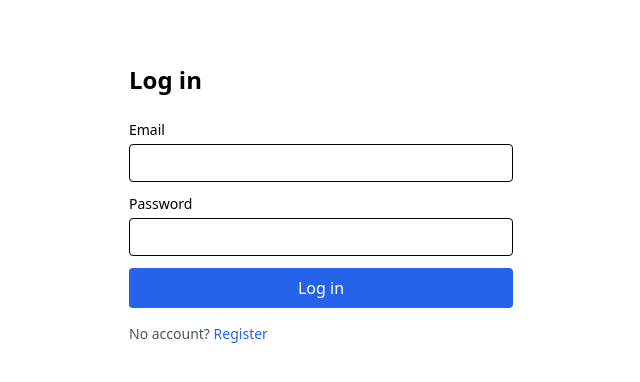
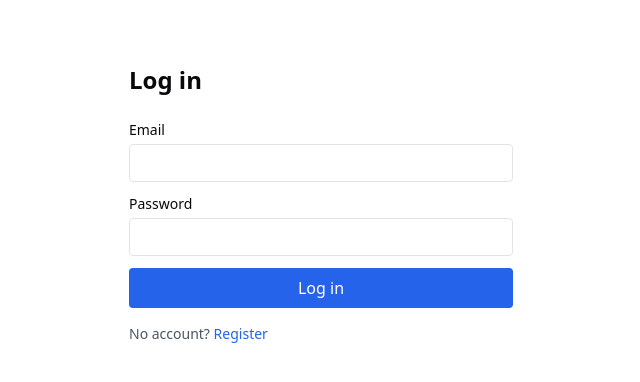
Before and after one commit to je3f-saasathon/saasathon, a React (Vite) app in the folder frontend/: page /login in a window 1280 px wide. Shown: the top 382 px of the page, without its empty margins (319-959 px from the left). Built offline with nearby package versions, Linux system fonts and the light colour scheme; no server answers.

Commit message:
Fix shadcn theme: use Tailwind v3 HSL zinc variables
shadcn init wrote oklch values (Tailwind v4 format) into CSS vars that the
v3 config wraps in hsl(), producing invalid colors. Also add the missing
destructive-foreground color and drop unused sidebar tokens.

```diff
--- a/frontend/src/index.css
+++ b/frontend/src/index.css
@@ -1,75 +1,63 @@
 @tailwind base;
 @tailwind components;
 @tailwind utilities;
+
 @layer base {
   :root {
-    --background: oklch(1 0 0);
-    --foreground: oklch(0.141 0.005 285.823);
-    --card: oklch(1 0 0);
-    --card-foreground: oklch(0.141 0.005 285.823);
-    --popover: oklch(1 0 0);
-    --popover-foreground: oklch(0.141 0.005 285.823);
-    --primary: oklch(0.21 0.006 285.885);
-    --primary-foreground: oklch(0.985 0 0);
-    --secondary: oklch(0.967 0.001 286.375);
-    --secondary-foreground: oklch(0.21 0.006 285.885);
-    --muted: oklch(0.967 0.001 286.375);
-    --muted-foreground: oklch(0.552 0.016 285.938);
-    --accent: oklch(0.967 0.001 286.375);
-    --accent-foreground: oklch(0.21 0.006 285.885);
-    --destructive: oklch(0.577 0.245 27.325);
-    --border: oklch(0.92 0.004 286.32);
-    --input: oklch(0.92 0.004 286.32);
-    --ring: oklch(0.705 0.015 286.067);
-    --chart-1: oklch(0.871 0.006 286.286);
-    --chart-2: oklch(0.552 0.016 285.938);
-    --chart-3: oklch(0.442 0.017 285.786);
-    --chart-4: oklch(0.37 0.013 285.805);
-    --chart-5: oklch(0.274 0.006 286.033);
+    --background: 0 0% 100%;
+    --foreground: 240 10% 3.9%;
+    --card: 0 0% 100%;
+    --card-foreground: 240 10% 3.9%;
+    --popover: 0 0% 100%;
+    --popover-foreground: 240 10% 3.9%;
+    --primary: 240 5.9% 10%;
+    --primary-foreground: 0 0% 98%;
+    --secondary: 240 4.8% 95.9%;
+    --secondary-foreground: 240 5.9% 10%;
+    --muted: 240 4.8% 95.9%;
+    --muted-foreground: 240 3.8% 46.1%;
+    --accent: 240 4.8% 95.9%;
+    --accent-foreground: 240 5.9% 10%;
+    --destructive: 0 84.2% 60.2%;
+    --destructive-foreground: 0 0% 98%;
+    --border: 240 5.9% 90%;
+    --input: 240 5.9% 90%;
+    --ring: 240 10% 3.9%;
+    --chart-1: 12 76% 61%;
+    --chart-2: 173 58% 39%;
+    --chart-3: 197 37% 24%;
+    --chart-4: 43 74% 66%;
+    --chart-5: 27 87% 67%;
     --radius: 0.5rem;
-    --sidebar: oklch(0.985 0 0);
-    --sidebar-foreground: oklch(0.141 0.005 285.823);
-    --sidebar-primary: oklch(0.21 0.006 285.885);
-    --sidebar-primary-foreground: oklch(0.985 0 0);
-    --sidebar-accent: oklch(0.967 0.001 286.375);
-    --sidebar-accent-foreground: oklch(0.21 0.006 285.885);
-    --sidebar-border: oklch(0.92 0.004 286.32);
-    --sidebar-ring: oklch(0.705 0.015 286.067)
   }
   .dark {
-    --background: oklch(0.141 0.005 285.823);
-    --foreground: oklch(0.985 0 0);
-    --card: oklch(0.21 0.006 285.885);
-    --card-foreground: oklch(0.985 0 0);
-    --popover: oklch(0.21 0.006 285.885);
-    --popover-foreground: oklch(0.985 0 0);
-    --primary: oklch(0.92 0.004 286.32);
-    --primary-foreground: oklch(0.21 0.006 285.885);
-    --secondary: oklch(0.274 0.006 286.033);
-    --secondary-foreground: oklch(0.985 0 0);
-    --muted: oklch(0.274 0.006 286.033);
-    --muted-foreground: oklch(0.705 0.015 286.067);
-    --accent: oklch(0.274 0.006 286.033);
-    --accent-foreground: oklch(0.985 0 0);
-    --destructive: oklch(0.704 0.191 22.216);
-    --border: oklch(1 0 0 / 10%);
-    --input: oklch(1 0 0 / 15%);
-    --ring: oklch(0.552 0.016 285.938);
-    --chart-1: oklch(0.871 0.006 286.286);
-    --chart-2: oklch(0.552 0.016 285.938);
-    --chart-3: oklch(0.442 0.017 285.786);
-    --chart-4: oklch(0.37 0.013 285.805);
-    --chart-5: oklch(0.274 0.006 286.033);
-    --sidebar: oklch(0.21 0.006 285.885);
-    --sidebar-foreground: oklch(0.985 0 0);
-    --sidebar-primary: oklch(0.488 0.243 264.376);
-    --sidebar-primary-foreground: oklch(0.985 0 0);
-    --sidebar-accent: oklch(0.274 0.006 286.033);
-    --sidebar-accent-foreground: oklch(0.985 0 0);
-    --sidebar-border: oklch(1 0 0 / 10%);
-    --sidebar-ring: oklch(0.552 0.016 285.938)
+    --background: 240 10% 3.9%;
+    --foreground: 0 0% 98%;
+    --card: 240 10% 3.9%;
+    --card-foreground: 0 0% 98%;
+    --popover: 240 10% 3.9%;
+    --popover-foreground: 0 0% 98%;
+    --primary: 0 0% 98%;
+    --primary-foreground: 240 5.9% 10%;
+    --secondary: 240 3.7% 15.9%;
+    --secondary-foreground: 0 0% 98%;
+    --muted: 240 3.7% 15.9%;
+    --muted-foreground: 240 5% 64.9%;
+    --accent: 240 3.7% 15.9%;
+    --accent-foreground: 0 0% 98%;
+    --destructive: 0 62.8% 30.6%;
+    --destructive-foreground: 0 0% 98%;
+    --border: 240 3.7% 15.9%;
+    --input: 240 3.7% 15.9%;
+    --ring: 240 4.9% 83.9%;
+    --chart-1: 220 70% 50%;
+    --chart-2: 160 60% 45%;
+    --chart-3: 30 80% 55%;
+    --chart-4: 280 65% 60%;
+    --chart-5: 340 75% 55%;
   }
 }
+
 @layer base {
   * {
     @apply border-border;
--- a/frontend/tailwind.config.js
+++ b/frontend/tailwind.config.js
@@ -36,7 +36,10 @@
   				DEFAULT: 'hsl(var(--accent))',
   				foreground: 'hsl(var(--accent-foreground))'
   			},
-  			destructive: 'hsl(var(--destructive))',
+  			destructive: {
+  				DEFAULT: 'hsl(var(--destructive))',
+  				foreground: 'hsl(var(--destructive-foreground))'
+  			},
   			border: 'hsl(var(--border))',
   			input: 'hsl(var(--input))',
   			ring: 'hsl(var(--ring))',
@@ -46,16 +49,6 @@
   				'3': 'hsl(var(--chart-3))',
   				'4': 'hsl(var(--chart-4))',
   				'5': 'hsl(var(--chart-5))'
-  			},
-  			sidebar: {
-  				DEFAULT: 'hsl(var(--sidebar))',
-  				foreground: 'hsl(var(--sidebar-foreground))',
-  				primary: 'hsl(var(--sidebar-primary))',
-  				'primary-foreground': 'hsl(var(--sidebar-primary-foreground))',
-  				accent: 'hsl(var(--sidebar-accent))',
-  				'accent-foreground': 'hsl(var(--sidebar-accent-foreground))',
-  				border: 'hsl(var(--sidebar-border))',
-  				ring: 'hsl(var(--sidebar-ring))'
   			}
   		}
   	}
```
